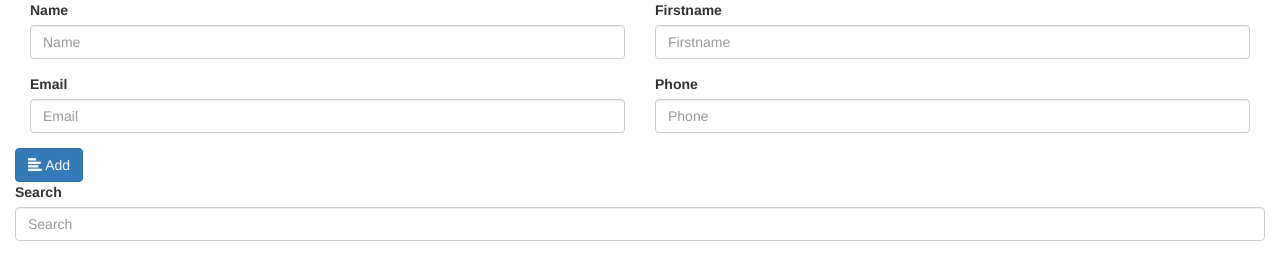
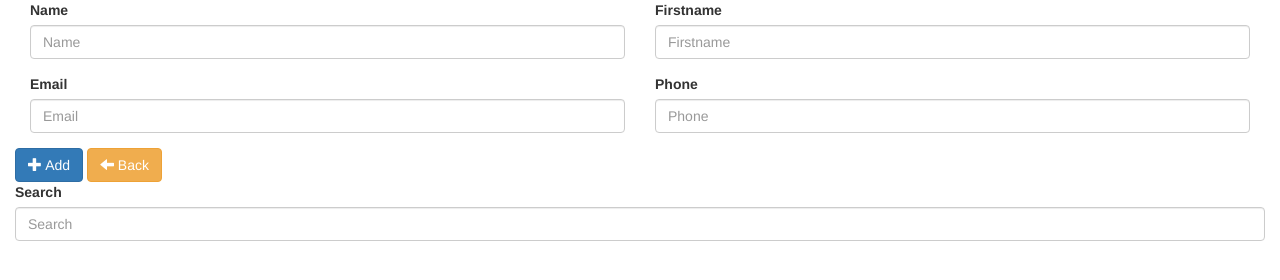
Before and after one commit to Bamabi/Sample-Contacts-Manager-with-Angular, a website: page index.html in a window 1280 px wide. Drawn offline with nearby package versions, Linux system fonts and the light colour scheme; some packages are replaced by stand-ins of ours; no server answers.

Commit message:
Separation elements

```diff
--- a/app/contacts/contacts.controller.js
+++ b/app/contacts/contacts.controller.js
@@ -52,6 +52,11 @@
 
 			$scope.contact = {};
 		};
+
+		$scope.backContactsList = function()
+		{
+			console.log('back');
+		};
 	};
 
 	/*
--- a/app/contacts/contacts.directives.js
+++ b/app/contacts/contacts.directives.js
@@ -14,4 +14,12 @@
 	};
 	contactsModule.directive('contactsList', generateContactsListDirective);
 
+	var generateContactFormDirective = function() {
+		return {
+			restrict: 'E',
+			templateUrl: 'app/contacts/contacts.form.html'
+		}
+	};
+	contactsModule.directive('contactsForm', generateContactFormDirective);
+
 })(window.angular);
--- /dev/null
+++ b/app/contacts/contacts.form.html
@@ -0,0 +1,28 @@
+<div class="row">
+	<form class="col-xs-12" ng-submit="addContact()">
+		<div class="form-group col-xs-12 col-md-6">
+			<label for="contact-name">Name</label>
+			<input type="text" class="form-control" id="contact-name" ng-model="contact.lastName" placeholder="Name">
+		</div>
+		<div class="form-group col-xs-12 col-md-6">
+			<label for="contact-firstname">Firstname</label>
+			<input type="text" class="form-control" id="contact-firstname" ng-model="contact.firstName" placeholder="Firstname">
+		</div>
+		<div class="form-group col-xs-12 col-md-6">
+			<label for="contact-email">Email</label>
+			<input type="text" class="form-control" id="contact-email" ng-model="contact.email" placeholder="Email">
+		</div>
+		<div class="form-group col-xs-12 col-md-6">
+			<label for="contact-phone">Phone</label>
+			<input type="text" class="form-control" id="contact-phone" ng-model="contact.cellphone" placeholder="Phone">
+		</div>
+		<button type="submit" class="btn btn-primary">
+			<span class="glyphicon glyphicon-plus" aria-hidden="true"></span>
+			Add
+		</button>
+		<button type="button" class="btn btn-warning">
+			<span class="glyphicon glyphicon-arrow-left" aria-hidden="true" ng-click="backContactsList()"></span>
+			Back
+		</button>
+	</form>
+</div>
--- a/app/contacts/contacts.list.html
+++ b/app/contacts/contacts.list.html
@@ -1,28 +1,3 @@
-<div class="row">
-	<form class="col-xs-12" ng-submit="addContact()">
-		<div class="form-group col-xs-12 col-md-6">
-			<label for="contact-name">Name</label>
-			<input type="text" class="form-control" id="contact-name" ng-model="contact.lastName" placeholder="Name">
-		</div>
-		<div class="form-group col-xs-12 col-md-6">
-			<label for="contact-firstname">Firstname</label>
-			<input type="text" class="form-control" id="contact-firstname" ng-model="contact.firstName" placeholder="Firstname">
-		</div>
-		<div class="form-group col-xs-12 col-md-6">
-			<label for="contact-email">Email</label>
-			<input type="text" class="form-control" id="contact-email" ng-model="contact.email" placeholder="Email">
-		</div>
-		<div class="form-group col-xs-12 col-md-6">
-			<label for="contact-phone">Phone</label>
-			<input type="text" class="form-control" id="contact-phone" ng-model="contact.cellphone" placeholder="Phone">
-		</div>
-		<button type="submit" class="btn btn-primary">
-			<span class="glyphicon glyphicon-plus glyphicon-align-left" aria-hidden="true"></span>
-			Add
-		</button>
-	</form>
-</div>
-
 <div class="row">
 	<div class="form-group col-xs-12">
 		<label for="filtering-contact">Search</label>
@@ -30,6 +5,7 @@
 	</div>
 </div>
 
+<div class="row">
 	<table class="table table-striped" ng-show="contactsState == true">
 		<thead>
 			<tr>
@@ -71,3 +47,4 @@
 			</tr>
 		</tbody>
 	</table>
+</div>
--- a/index.html
+++ b/index.html
@@ -14,6 +14,8 @@
 		<div class="container-fluid" ng-app="app">
 
 			<div ng-controller="ContactsFormCtrl">
+
+				<contacts-form></contacts-form>
 
 				<contacts-list></contacts-list>
 
```
Also changed, not shown: README.md. Lines whose indentation alone changed are shown as unchanged.
